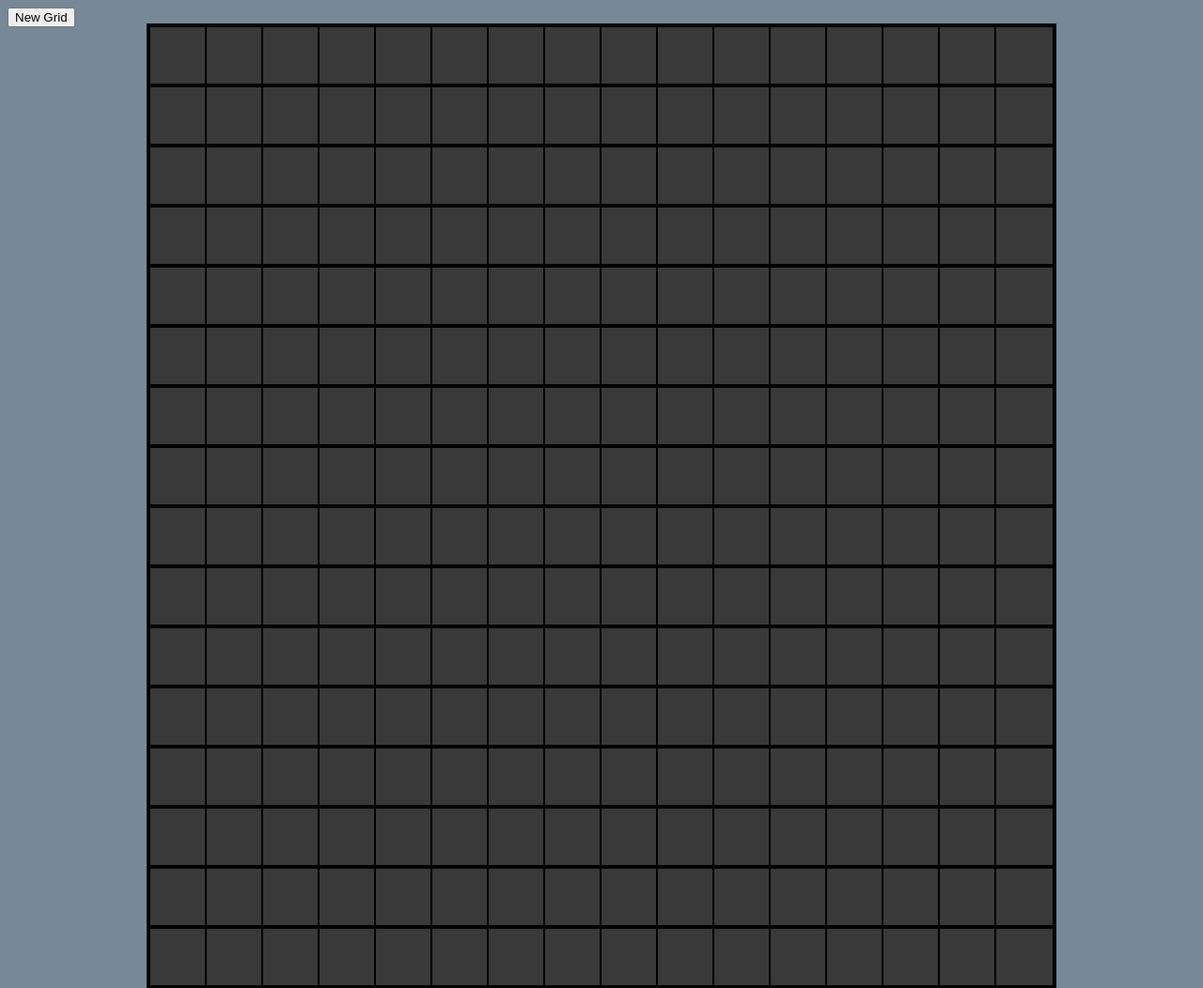
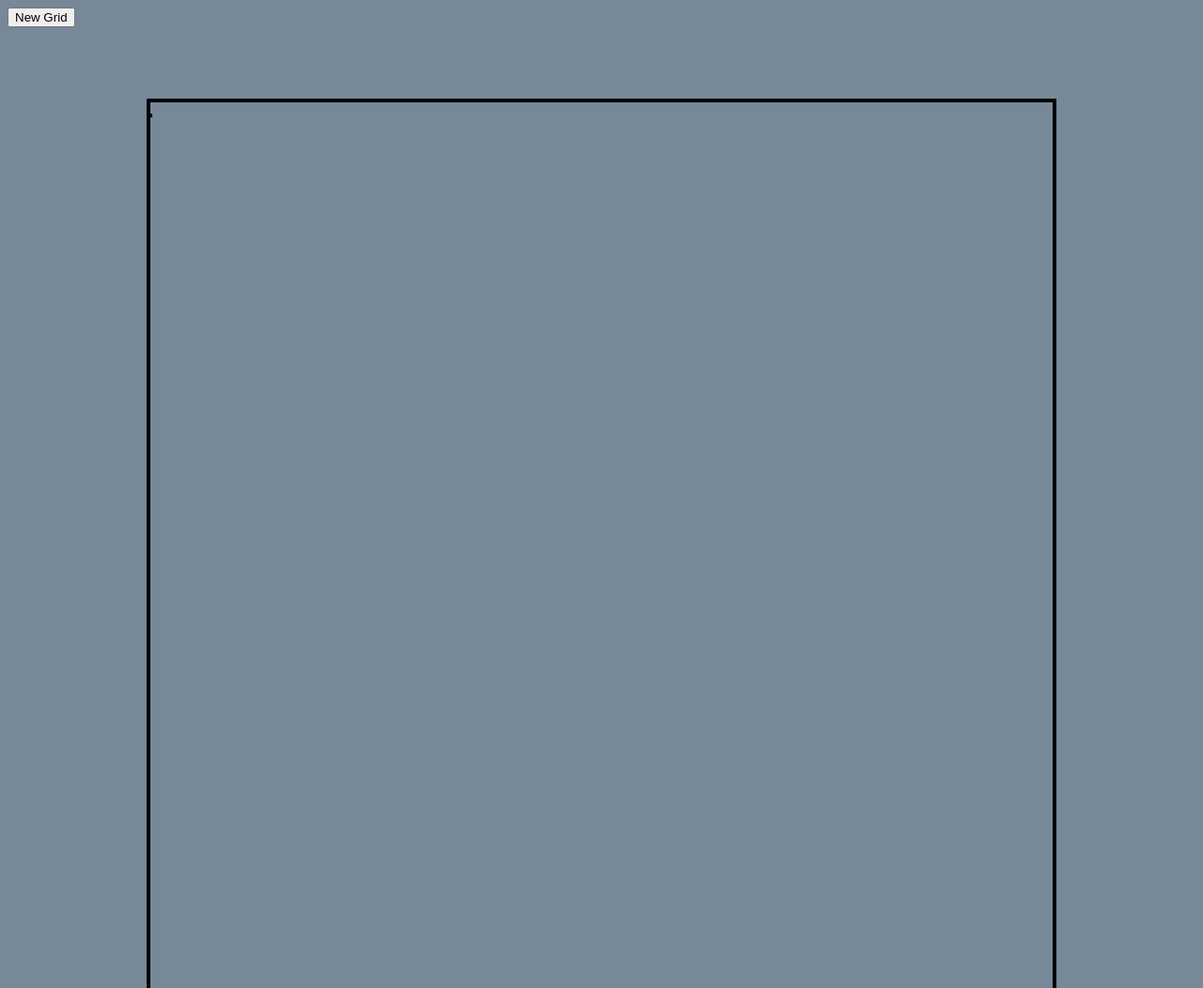
Before and after one commit to OneTooManyln/etch-a-sketch, a plain HTML site: page index.html in a window 1280 px wide. Shown: the top 1052 px of the page at 94% size. Drawn offline with Linux system fonts and the light colour scheme.

Commit message:
Remove w & h from grids and change container w & h to 960px

```diff
--- a/style.css
+++ b/style.css
@@ -4,21 +4,24 @@ body {
 
 .container {
     position: relative;
-    height: 63.75rem;
-    width: 60rem;
+    height: 960px;
+    width: 960px;
     margin: auto;
+    margin-top: 5rem;
     padding: 0;
     outline: .30rem solid black;
 
 }
 
-.grids{
+.newgrid {
+    margin: auto;
+}
+
+.grids {
     display: inline-block;
     outline: .15rem solid black;
     border: none;
     margin: 0;
     padding: 0;
     background: rgb(58, 57, 57);
-    height: 3.75rem;
-    width: 3.75rem;
 }
```
